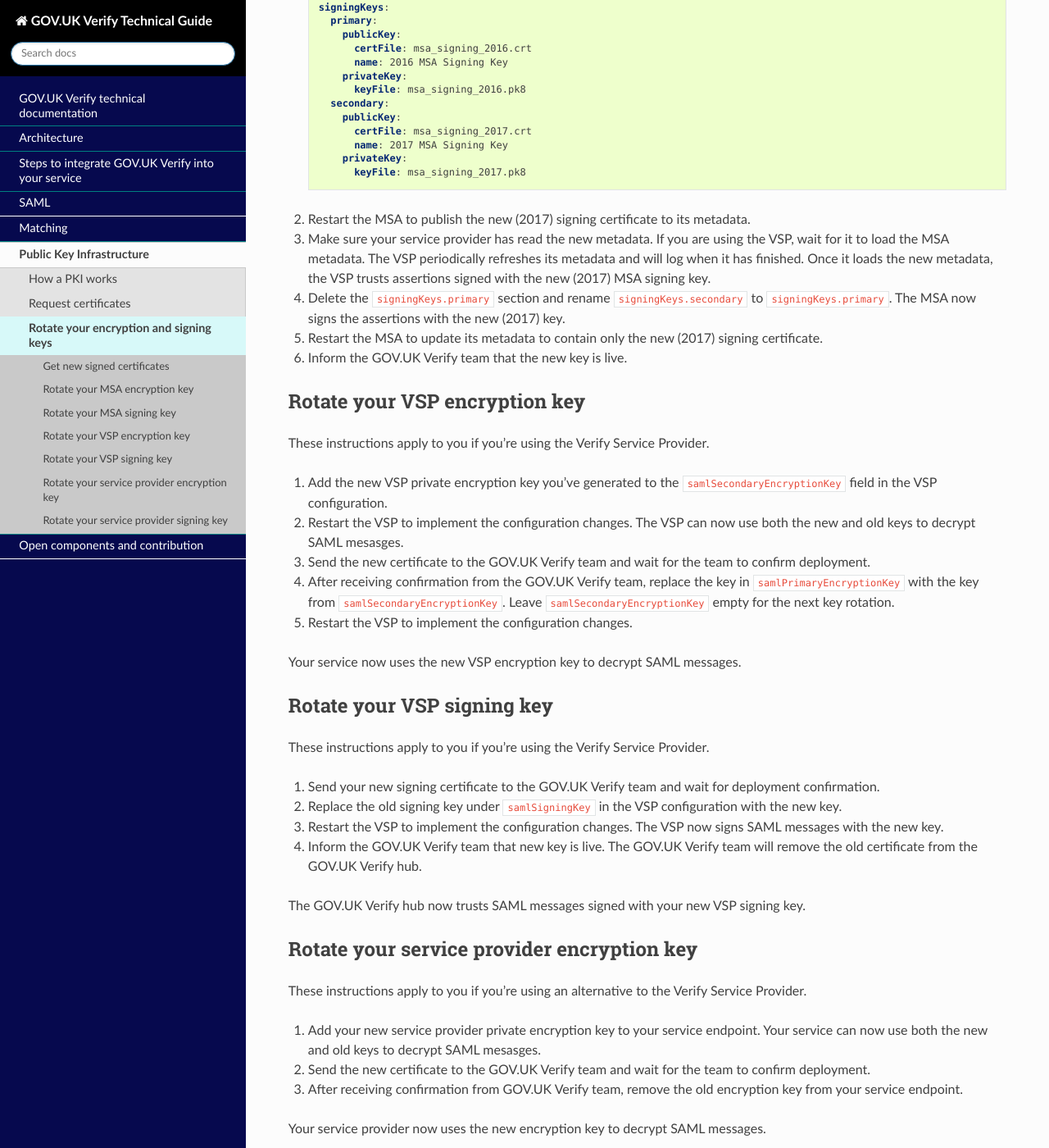
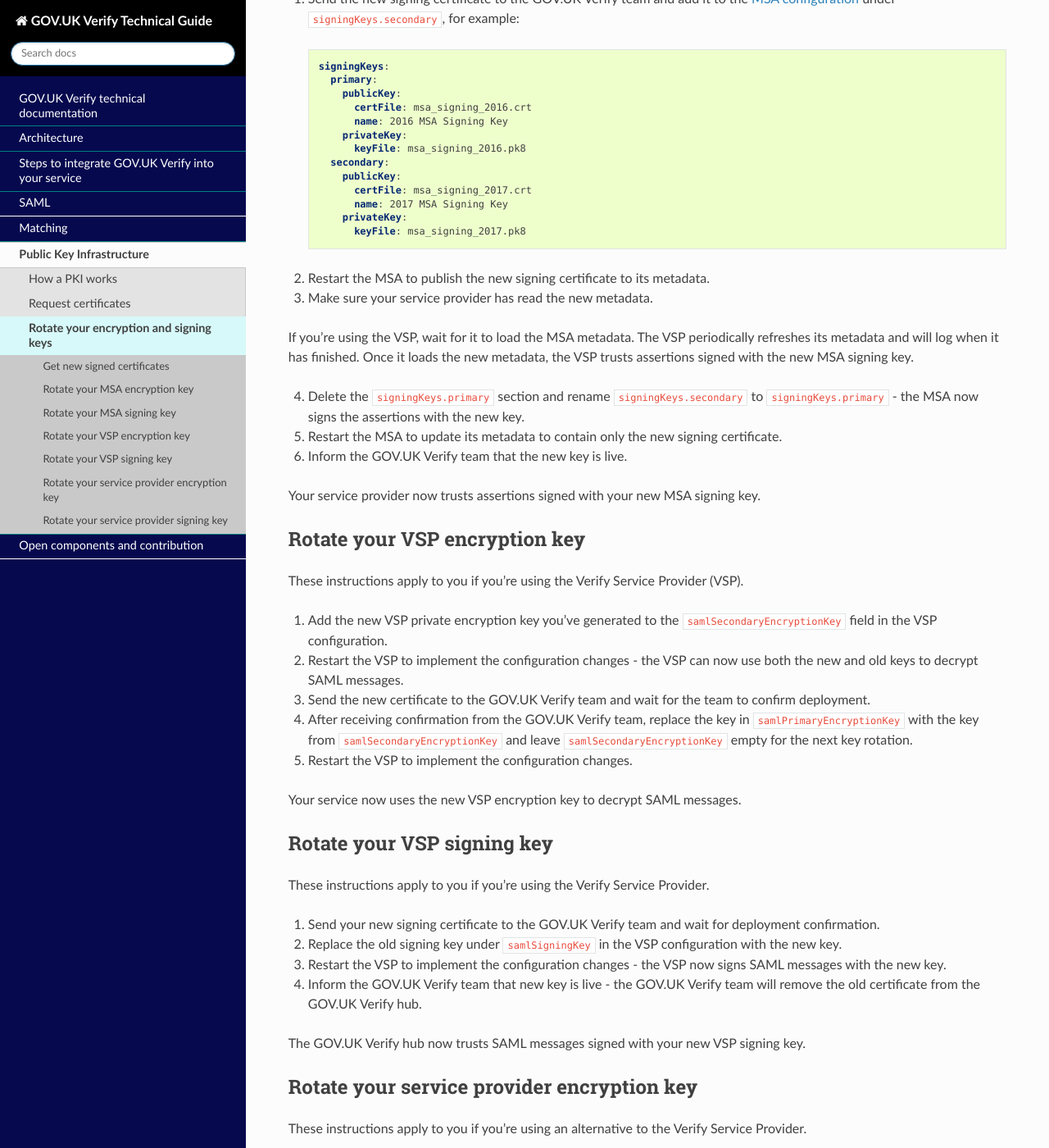
Before and after one commit to alphagov/rp-onboarding-tech-docs, a Sphinx documentation site: the page built from source/pages/pki/pkiRotate.rst, in a window 1280 px wide and 1400 px high, scrolled down 1875 px. Shown: the whole window at 82% size. Built offline with Sphinx 7.4.7 and the Read the Docs theme 2.0.0, drawn with Linux system fonts in a browser that asks for light colours; nearby versions of some CDN libraries; pages that are not in the unit, such as notebooks, are missing from menus; comment, search, counter and statistics services are not loaded; some of the changed text lies outside the part shown.

Commit message:
Edits from 2i
* Added paragraph in the intro advising to contact the GOV.UK Verify team by e-mailing idasupport+onboarding@digital.cabinet-office.gov.uk
* check other content that may be referring to this
* Empahsie that code snippets are examples and stop writing "(2016)" or "(2017)" to avoid confusion over outdated content.
* edited to only have one sentence per instruction point
* added confirmation of success after MSA signing key rotation

Reviewer: @J-Lambo

```diff
--- a/source/pages/pki/pkiRotate.rst
+++ b/source/pages/pki/pkiRotate.rst
@@ -6,7 +6,7 @@
 
 When the certificates containing your public keys are due to expire, you must rotate your keys. This allows you to introduce a new set of keys and certificates with no service interruption.
 
-As a government service you are responsible for maintaining the encryption and signing keys for your Matching Service Adapter (MSA) and your service provider. Your service provider could be the Verify Service Provider (VSP) or another service provider.
+As a government service you are responsible for maintaining the encryption and signing keys for your Matching Service Adapter (MSA) and your service provider. Your service provider could be the `Verify Service Provider (VSP) <https://github.com/alphagov/verify-service-provider>`_ or another service provider.
 
 Before you start rotating keys, you must :ref:`get new signed certificates<pki_get_new_certs>` for your public keys from the `IDAP certificate authority <http://alphagov.github.io/rp-onboarding-tech-docs/pages/pki/pkiWorks.html#keys-and-certificates-in-the-gov-uk-verify-federation>`_.
 
@@ -17,12 +17,14 @@
 * :ref:`VSP encryption key<rotateVSP_encKey>` or :ref:`service provider encryption key<rotateSP_encKey>`
 * :ref:`VSP signing key<rotateVSP_signKey>` or :ref:`service provider signing key<rotateSP_signKey>`
 
+To communicate with the GOV.UK Verify team during a key rotation process, send an email to idasupport+onboarding@digital.cabinet-office.gov.uk. This will begin an email thread that you can use for any queries you have during this key-rotation process.
+
 .. _pki_get_new_certs:
 
 Get new signed certificates
 ----------------------------------
 
-1. :ref:`Generate new signing and encryption private keys<pki_gen_private_key>` for both the MSA and your service provider. This is 4 keys in total.
+1. :ref:`Generate new signing and encryption private keys<pki_gen_private_key>` for both the MSA and your service provider - this is 4 keys in total.
 2. :ref:`Generate a certificate signing request<pki_gen_csr>` for each of the the keys you generated in step 1.
 3. :ref:`Submit the certificate signing requests<pki_submit_csr>` from step 2 to the IDAP certificate authority.
 
@@ -33,7 +35,7 @@
 Rotate your MSA encryption key
 -----------------------------------------------------
 
-1. Install the new encryption certificate (.crt) and private encryption key (.pk8) on the MSA. To do this, add a second list item under ``encryptionKeys`` in your :ref:`MSA configuration <yamlfile>`. The list element you're adding contains the details for your new (2017) public and private key, for example:
+1. Add a second list item containing the details for your new public and private key under ``encryptionKeys`` in your :ref:`MSA configuration <yamlfile>`, for example:
 
   .. code-block:: yaml
 
@@ -49,12 +51,12 @@
       privateKey:
         keyFile: msa_encryption_2017.pk8
 
-2. Restart the MSA to implement the configuration changes. The MSA can now use both the new (2017) and old (2016) keys to decrypt SAML messages.
+2. Restart the MSA to implement the configuration changes -  the MSA can now use both the new and old keys to decrypt SAML messages.
 
   .. note:: While both keys are in use, you may see error messages in the logs with the description ``Unwrapping failed``. These messages appear because the MSA attempts to decrypt the SAML message using each key in turn. You can safely ignore these messages. However, do not ignore any other error messages related to SAML decryption.
 
 3. Send the new certificate to the GOV.UK Verify team and wait for the team to confirm deployment.
-4. After GOV.UK Verify have confirmed deployment of the new (2017) public encryption key, delete the old (2016) private encryption key and cert.
+4. After the GOV.UK Verify team confirm they have deployed the new public encryption key, delete the old private encryption key and certificate.
 5. Restart the MSA to implement the configuration changes.
 
 The MSA now uses the new encryption key to decrypt SAML messages, and the GOV.UK Verify hub now uses the new key to encrypt SAML messages for your service.
@@ -68,7 +70,7 @@
 
 The MSA publishes its certificates containing the public keys in its own metadata at run time. The service provider you’re using reads this metadata and uses the MSA's signing certificate to trust assertions signed by the MSA. Therefore you must restart the MSA once you've changed the certificates in the configuration file (step 2) and make sure your service provider has read the new metadata (step 3).
 
-1. Send the new signing certificate to the GOV.UK Verify team and add it to the :ref:`MSA configuration <yamlfile>` under ``signingKeys.secondary``:
+1. Send the new signing certificate to the GOV.UK Verify team and add it to the :ref:`MSA configuration <yamlfile>` under ``signingKeys.secondary``, for example:
 
   .. code-block:: yaml
 
@@ -86,28 +88,31 @@
         privateKey:
           keyFile: msa_signing_2017.pk8
 
-2. Restart the MSA to publish the new (2017) signing certificate to its metadata.
+2. Restart the MSA to publish the new signing certificate to its metadata.
 
-3. Make sure your service provider has read the new metadata. If you are using the VSP, wait for it to load the MSA metadata. The VSP periodically refreshes its metadata and will log when it has finished. Once it loads the new metadata, the VSP trusts assertions signed with the new (2017) MSA signing key.
+3. Make sure your service provider has read the new metadata.
 
-4. Delete the ``signingKeys.primary`` section and rename ``signingKeys.secondary`` to ``signingKeys.primary``. The MSA now signs the assertions with the new (2017) key.
+If you’re using the VSP, wait for it to load the MSA metadata. The VSP periodically refreshes its metadata and will log when it has finished. Once it loads the new metadata, the VSP trusts assertions signed with the new MSA signing key.
 
-5. Restart the MSA to update its metadata to contain only the new (2017) signing certificate.
+4. Delete the ``signingKeys.primary`` section and rename ``signingKeys.secondary`` to ``signingKeys.primary`` - the MSA now signs the assertions with the new  key.
+
+5. Restart the MSA to update its metadata to contain only the new signing certificate.
 
 6. Inform the GOV.UK Verify team that the new key is live.
 
+Your service provider now trusts assertions signed with your new MSA signing key.
 
 .. _rotateVSP_encKey:
 
 Rotate your VSP encryption key
 -----------------------------------
 
-These instructions apply to you if you're using the Verify Service Provider.
+These instructions apply to you if you're using the Verify Service Provider (VSP).
 
 1. Add the new VSP private encryption key you've generated to the ``samlSecondaryEncryptionKey`` field in the VSP configuration.
-2. Restart the VSP to implement the configuration changes. The VSP can now use both the new and old keys to decrypt SAML mesasges.
+2. Restart the VSP to implement the configuration changes - the VSP can now use both the new and old keys to decrypt SAML messages.
 3. Send the new certificate to the GOV.UK Verify team and wait for the team to confirm deployment.
-4. After receiving confirmation from the GOV.UK Verify team, replace the key in ``samlPrimaryEncryptionKey`` with the key from ``samlSecondaryEncryptionKey``. Leave ``samlSecondaryEncryptionKey`` empty for the next key rotation.
+4. After receiving confirmation from the GOV.UK Verify team, replace the key in ``samlPrimaryEncryptionKey`` with the key from ``samlSecondaryEncryptionKey`` and leave ``samlSecondaryEncryptionKey`` empty for the next key rotation.
 5. Restart the VSP to implement the configuration changes.
 
 Your service now uses the new VSP encryption key to decrypt SAML messages.
@@ -121,8 +126,8 @@
 
 1. Send your new signing certificate to the GOV.UK Verify team and wait for deployment confirmation.
 2. Replace the old signing key under ``samlSigningKey`` in the VSP configuration with the new key.
-3. Restart the VSP to implement the configuration changes. The VSP now signs SAML messages with the new key.
-4. Inform the GOV.UK Verify team that new key is live. The GOV.UK Verify team will remove the old certificate from the GOV.UK Verify hub.
+3. Restart the VSP to implement the configuration changes - the VSP now signs SAML messages with the new key.
+4. Inform the GOV.UK Verify team that new key is live - the GOV.UK Verify team will remove the old certificate from the GOV.UK Verify hub.
 
 The GOV.UK Verify hub now trusts SAML messages signed with your new VSP signing key.
 
@@ -133,7 +138,7 @@
 
 These instructions apply to you if you're using an alternative to the Verify Service Provider.
 
-1. Add your new service provider private encryption key to your service endpoint. Your service can now use both the new and old keys to decrypt SAML mesasges.
+1. Add your new service provider private encryption key to your service endpoint - your service can now use both the new and old keys to decrypt SAML messages.
 2. Send the new certificate to the GOV.UK Verify team and wait for the team to confirm deployment.
 3. After receiving confirmation from GOV.UK Verify team, remove the old encryption key from your service endpoint.
 
@@ -147,7 +152,7 @@
 These instructions apply to you if you're using an alternative to the Verify Service Provider.
 
 1. Send your new signing certificate to the GOV.UK Verify team and wait for deployment confirmation.
-2. Replace the old private signing key with the new key on your service endpoint. Your service provider now signs SAML messages with the new key.
-3. Inform the GOV.UK Verify team that the new key is live. The GOV.UK Verify team removes the old certificate from the GOV.UK Verify hub.
+2. Replace the old private signing key with the new key on your service endpoint - your service provider now signs SAML messages with the new key.
+3. Inform the GOV.UK Verify team that the new key is live - the GOV.UK Verify team removes the old certificate from the GOV.UK Verify hub.
 
 The GOV.UK Verify hub now trusts SAML messages signed with your new service provider signing key.
```
